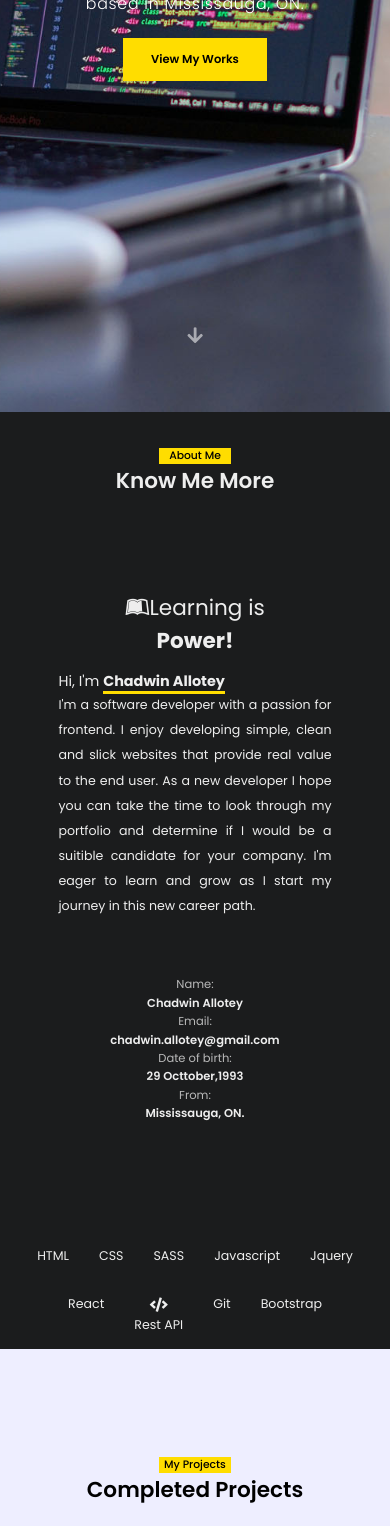
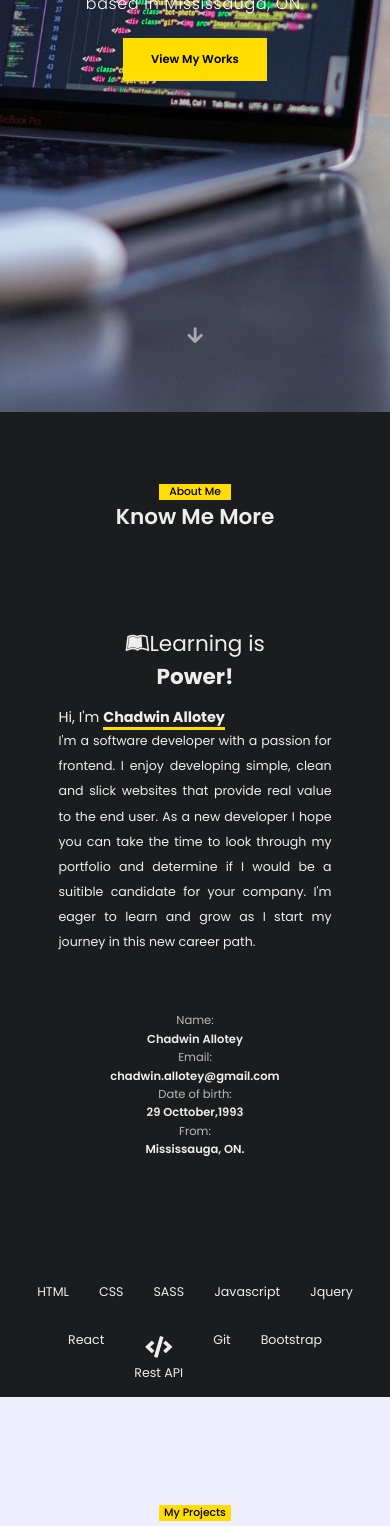
Before and after one commit to MobileDev-Chad/Portfolio, a React (Create React App) app: page / in a window 390 px wide. Shown: the part 432-1958 px from the top of the page. Built offline with nearby package versions, Linux system fonts and the light colour scheme; some icons are missing.

Commit message:
Update App.css

```diff
--- a/src/App.css
+++ b/src/App.css
@@ -28,7 +28,7 @@ body {
   background-color: #1b1c1d;
 }
 .section {
-  height: 100vh;
+  height: auto;
   width: 100%;
   text-align: center;
   display: flex;
@@ -317,7 +317,7 @@ body {
 /* Projects */
 .portfolio {
   width: 100%;
-  height: 100%;
+  height: auto;
   padding: 10rem 0;
   background-color: #eef;
   display: flex;
@@ -533,12 +533,15 @@ footer p {
 }
 
 @media (max-width: 800px) {
+  .about-heading {
+    padding-top: 5rem;
+  }
   .about-text {
     width: 90%;
   }
 
   .skills-title {
-    font-size: 2rem;
+    font-size: 3rem;
   }
 
   footer {
```
